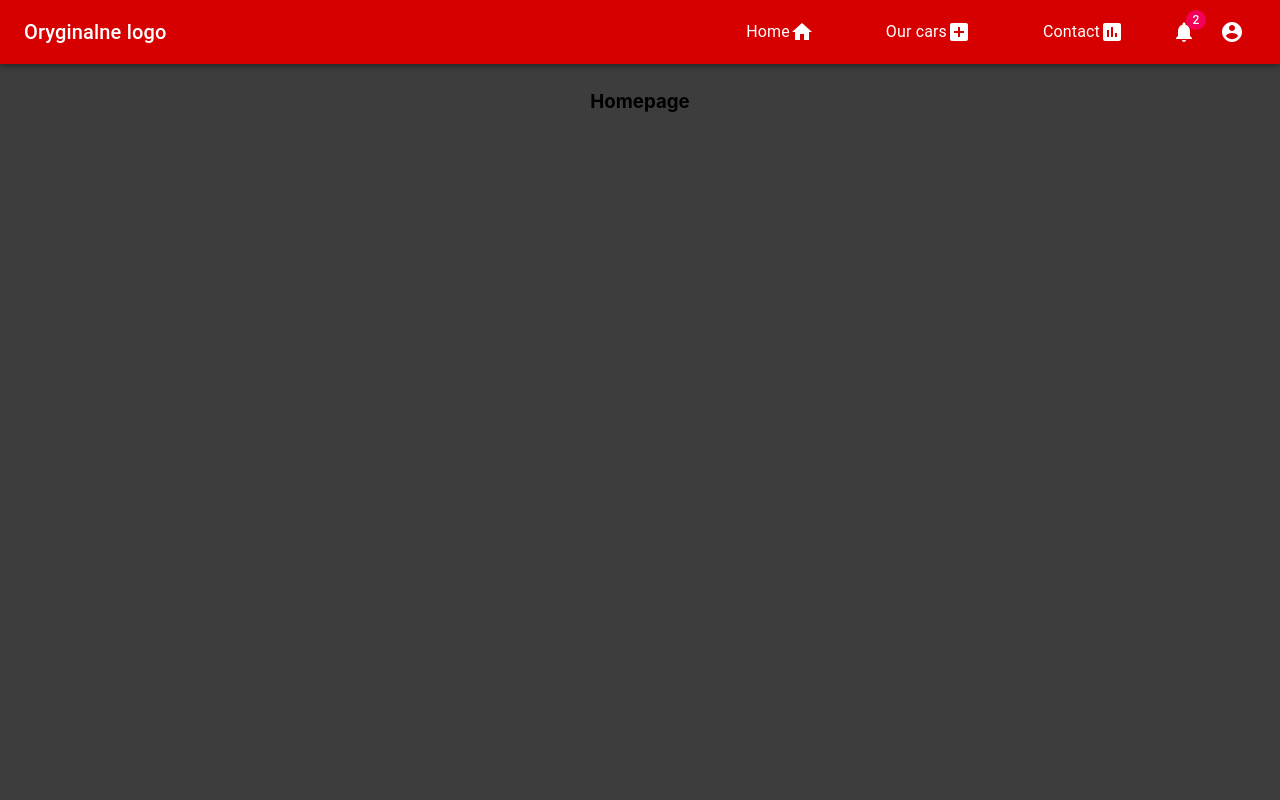
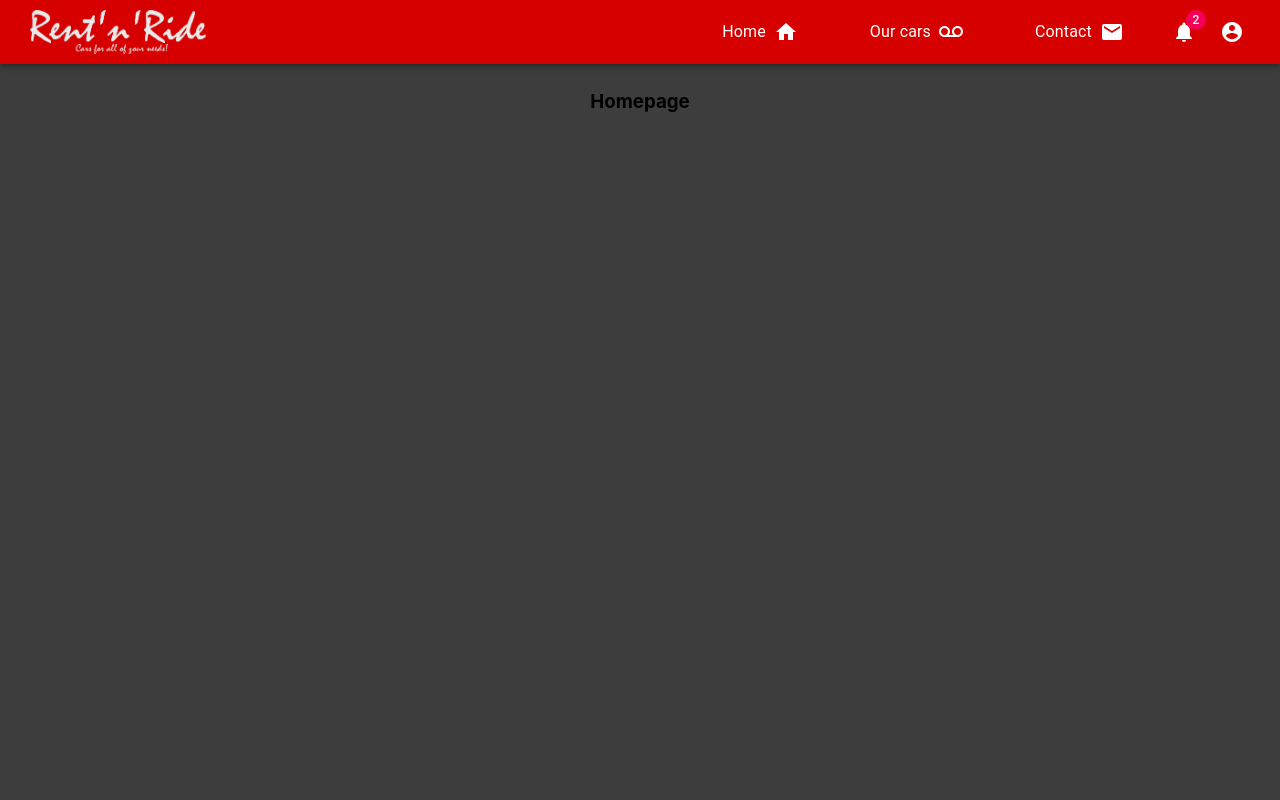
Before and after one commit to polon59/Car-Reservations-Front-end, a React (Create React App) app in the folder car-reservations-front/: page / in a window 1280 px wide. Shown: the top 800 px of the page. Built offline with nearby package versions, Linux system fonts and the light colour scheme.

Commit message:
Add navigation bar logo

```diff
--- a/car-reservations-front/src/App.css
+++ b/car-reservations-front/src/App.css
@@ -19,6 +19,10 @@ body{
  background-color: rgb(214, 0, 0);
 }
 
+.navIcon{
+  margin-left: 8px;
+}
+
 footer {
   width: 100%;
   text-align: center;
--- a/car-reservations-front/src/components/common/navbar/Navbar.js
+++ b/car-reservations-front/src/components/common/navbar/Navbar.js
@@ -11,8 +11,8 @@ import { withStyles } from '@material-ui/core/styles';
 import MenuIcon from '@material-ui/icons/Menu';
 import AccountCircle from '@material-ui/icons/AccountCircle';
 import NotificationsIcon from '@material-ui/icons/Notifications';
-import AddBox from '@material-ui/icons/AddBox'
-import InsertChart from '@material-ui/icons/InsertChart'
+import Voicemail from '@material-ui/icons/Voicemail'
+import Mail from '@material-ui/icons/Mail'
 import ListAlt from '@material-ui/icons/ListAlt'
 import Home from '@material-ui/icons/Home'
 import {Link} from 'react-router-dom';
@@ -52,6 +52,11 @@ const styles = theme => ({
       display: 'none',
     },
   },
+  logo:{
+      maxHeight : 56,
+      width: 'auto',
+      padding : 6
+  }
 });
 
 class Navbar extends React.Component {
@@ -122,13 +127,14 @@ class Navbar extends React.Component {
       <div className={classes.root}>
         <AppBar className={classes.root} position="fixed">
           <Toolbar>
-            <Typography className={classes.sectionMobile} variant="h6" color="inherit" noWrap>
+              <img src="./resources/logo.png" className={classes.logo} alt="page logo"/>
+            {/* <Typography className={classes.sectionMobile} variant="h6" color="inherit" noWrap>
               {pageTitle}
-            </Typography>
+            </Typography> */}
 
-            <Typography className={classes.sectionDesktop} variant="h6" color="inherit" noWrap>
+            {/* <Typography className={classes.sectionDesktop} variant="h6" color="inherit" noWrap>
               {pageTitle}
-            </Typography>
+            </Typography> */}
             <div className={classes.grow} />
                 <div className={classes.sectionDesktop}>
 
@@ -138,11 +144,11 @@ class Navbar extends React.Component {
                 </MenuItem>
                 <MenuItem className={classes.item} color="inherit" component={Link} to={'/offer'}>
                     Our cars
-                    <AddBox className='navIcon'/>
+                    <Voicemail className='navIcon'/>
                 </MenuItem>
                 <MenuItem className={classes.item} color="inherit" component={Link} to={'/contact'}>
                     Contact
-                    <InsertChart className='navIcon'/>
+                    <Mail className='navIcon'/>
                 </MenuItem>
                 <IconButton color="inherit">
                     <Badge badgeContent={2} color="secondary">
```
Also changed, not shown: car-reservations-front/public/resources/logo.png (added).
